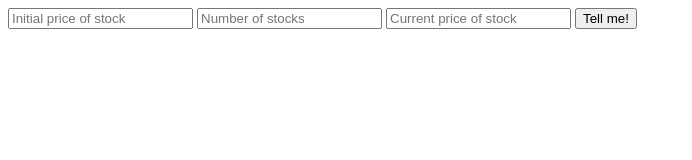
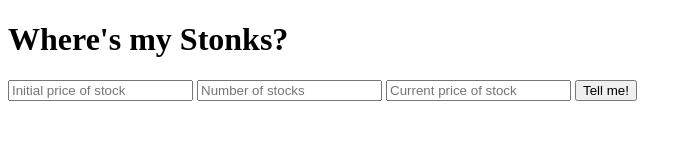
Before and after one commit to codingwolf-at/where-s-my-stonks, a plain HTML site: page index.html in a window 1280 px wide. Shown: the whole page, without its empty margins (0-692 px from the left). Drawn offline with Linux system fonts and the light colour scheme.

Commit message:
ADDED: h1 tag with text

```diff
--- a/index.html
+++ b/index.html
@@ -10,6 +10,7 @@
 </head>
 <body>
   <div id="input-div">
+    <h1>Where's my Stonks?</h1>
     <input type="number" id="initial-price-input" placeholder="Initial price of stock">
     <input type="number" id="stock-number-input" placeholder="Number of stocks">
     <input type="number" id="current-price-input" placeholder="Current price of stock">
```
